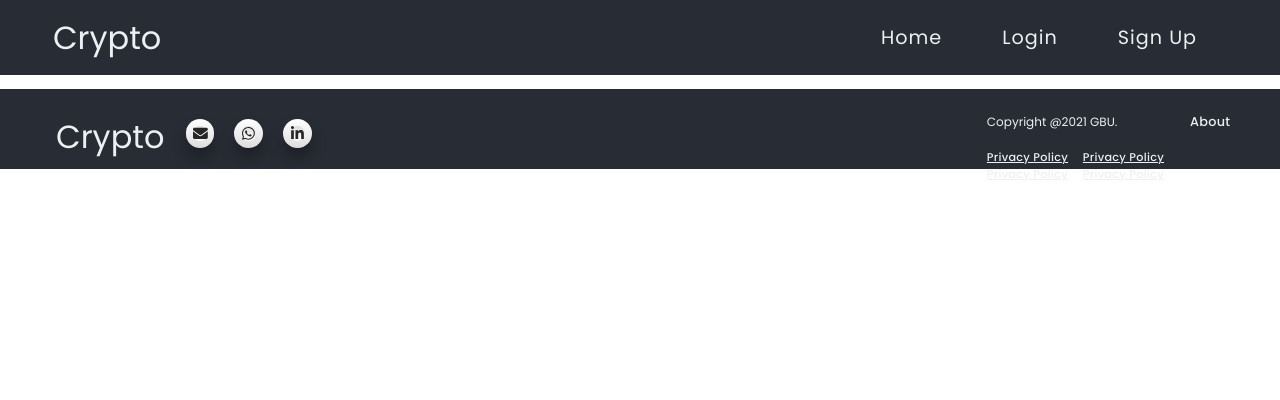
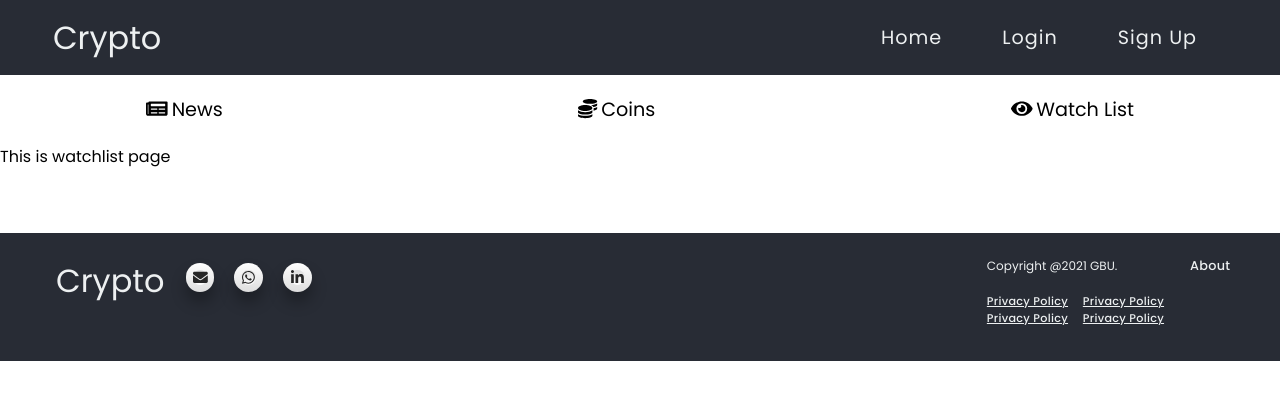
Before and after one commit to SanskritiKhatiyan/crypto-app, a React (Create React App) app in the folder frontend/: page /watchlist in a window 1280 px wide. Shown: the top 400 px of the page. Built offline with nearby package versions, Linux system fonts and the light colour scheme.

Commit message:
Footer position bug

```diff
--- a/frontend/src/components/Footer/Footer.css
+++ b/frontend/src/components/Footer/Footer.css
@@ -7,16 +7,16 @@
 .footer
 {
   position: relative;
-
+  bottom:0;
   background-color:#282C35;
   width:100%;
   /* height:9rem;  */
-  height: 10vh;
+  height: 10vw;
   /* height: auto; */
   padding: 0 3.1rem;
   display: flex;
   justify-content: space-between;
-  margin-top: -10vh;
+  margin-top: 4rem;
 }
 .footer-social-icons
 {
```
